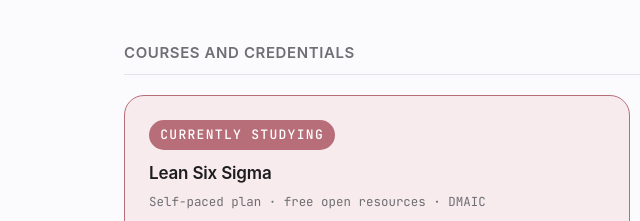
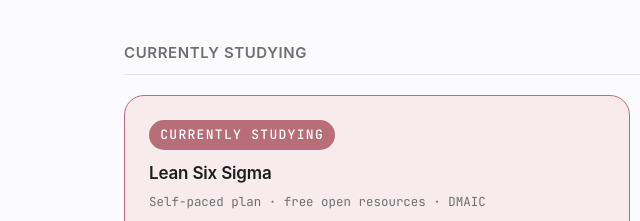
Before and after one commit to janackeh/janackeh-me, a plain HTML site: page index.html in a window 1280 px wide. Shown: the part 11511-11732 px from the top of the page, 0-640 px from the left. Drawn offline with Linux system fonts and the light colour scheme; a web font is replaced by a local one.

Commit message:
Rename courses group to Currently studying

```diff
--- a/index.html
+++ b/index.html
@@ -414,7 +414,7 @@
         </div>
 
         <div class="learning-group">
-          <h3 class="learning-group-title">Courses and credentials</h3>
+          <h3 class="learning-group-title">Currently studying</h3>
           <div class="certs-grid">
             <article class="cert-card reveal" data-status="in-progress">
               <span class="cert-status">Currently studying</span>
```
